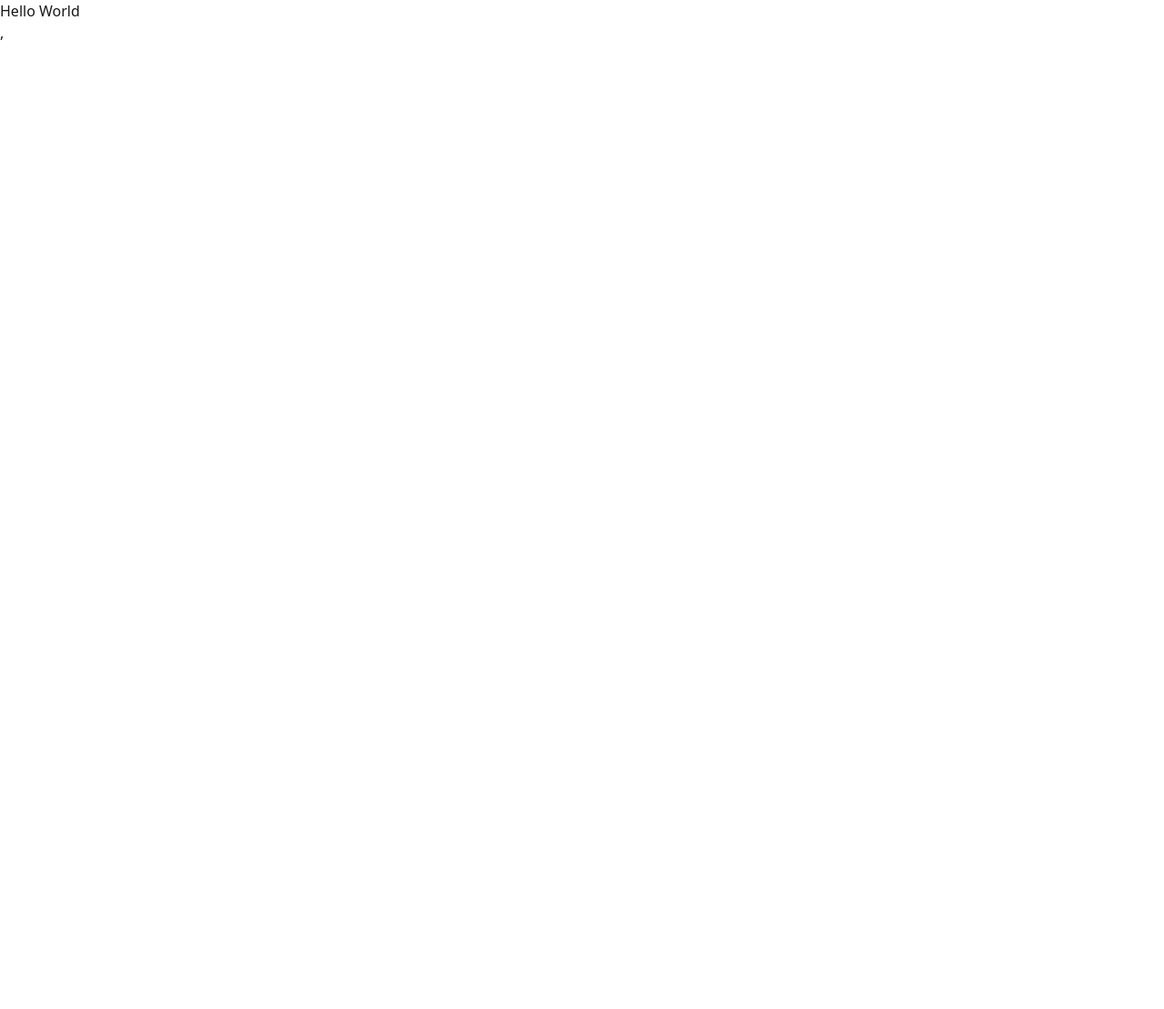
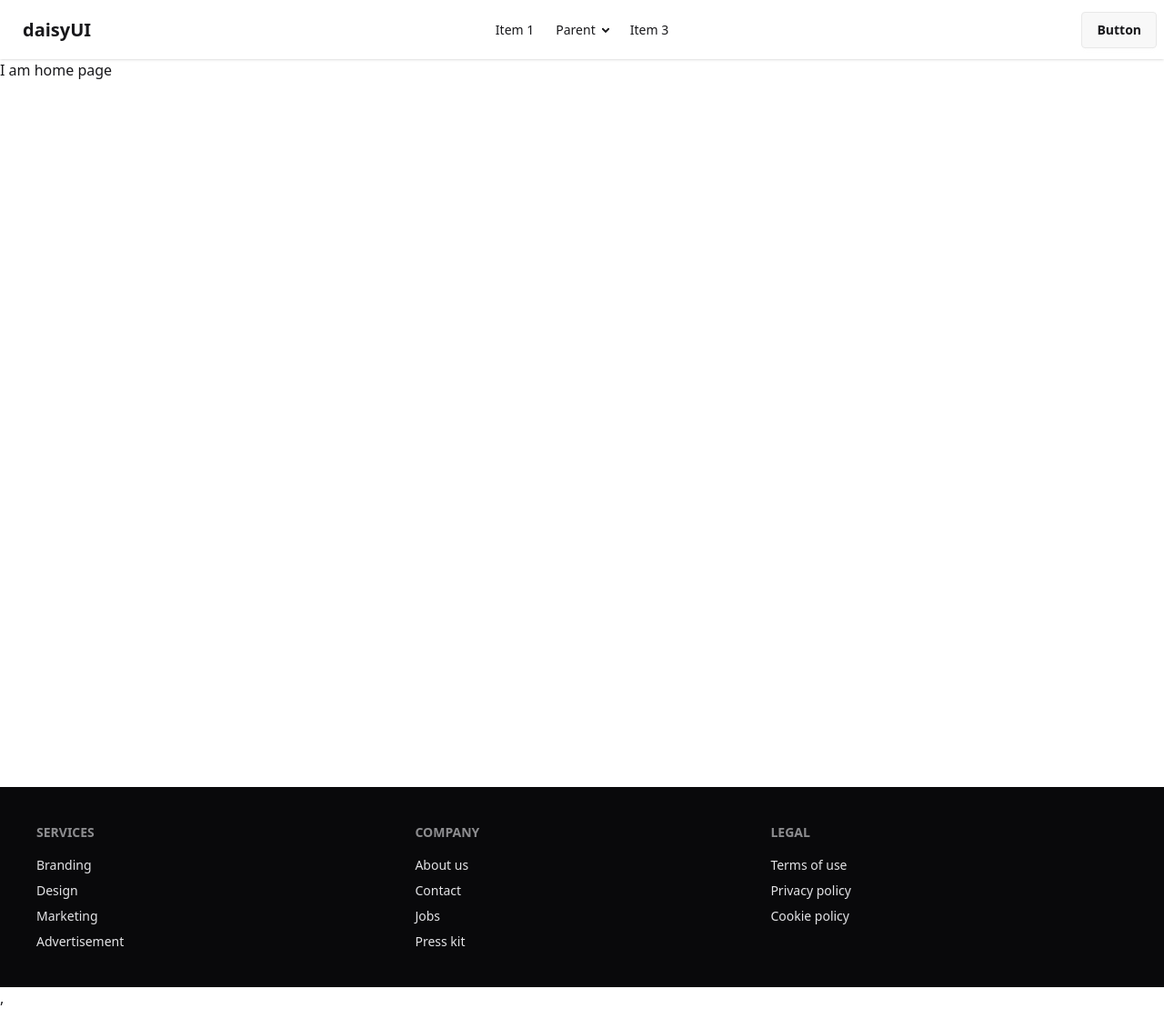
Before and after one commit to sifat-arch/fontend-Garments-Order, a React (Vite) app: page / in a window 1280 px wide. Shown: the whole page at 91% size. Before the commit the page ends 800 px from the top, so only its background shows below. Built offline with nearby package versions, Linux system fonts and the light colour scheme.

Commit message:
added navbar home page footer and authlayout pages

```diff
--- /dev/null
+++ b/src/Layouts/AuthLayout.jsx
@@ -0,0 +1,12 @@
+import React from "react";
+import { Outlet } from "react-router";
+
+const AuthLayout = () => {
+  return (
+    <div className="max-w-7xl mx-auto">
+      <Outlet />
+    </div>
+  );
+};
+
+export default AuthLayout;
--- /dev/null
+++ b/src/Layouts/RootLayout.jsx
@@ -0,0 +1,18 @@
+import React from "react";
+import Navbar from "../components/Navbar";
+import { Outlet } from "react-router";
+import Footer from "../components/Footer";
+
+const RootLayout = () => {
+  return (
+    <div>
+      <Navbar />
+      <div className="h-screen max-w-7xl mx-auto">
+        <Outlet />
+      </div>
+      <Footer />
+    </div>
+  );
+};
+
+export default RootLayout;
--- /dev/null
+++ b/src/components/Footer.jsx
@@ -0,0 +1,32 @@
+import React from "react";
+
+const Footer = () => {
+  return (
+    <div>
+      <footer className="footer sm:footer-horizontal bg-neutral text-neutral-content p-10">
+        <nav>
+          <h6 className="footer-title">Services</h6>
+          <a className="link link-hover">Branding</a>
+          <a className="link link-hover">Design</a>
+          <a className="link link-hover">Marketing</a>
+          <a className="link link-hover">Advertisement</a>
+        </nav>
+        <nav>
+          <h6 className="footer-title">Company</h6>
+          <a className="link link-hover">About us</a>
+          <a className="link link-hover">Contact</a>
+          <a className="link link-hover">Jobs</a>
+          <a className="link link-hover">Press kit</a>
+        </nav>
+        <nav>
+          <h6 className="footer-title">Legal</h6>
+          <a className="link link-hover">Terms of use</a>
+          <a className="link link-hover">Privacy policy</a>
+          <a className="link link-hover">Cookie policy</a>
+        </nav>
+      </footer>
+    </div>
+  );
+};
+
+export default Footer;
--- /dev/null
+++ b/src/components/Navbar.jsx
@@ -0,0 +1,82 @@
+import React from "react";
+
+const Navbar = () => {
+  return (
+    <div>
+      <div className="navbar bg-base-100 shadow-sm">
+        <div className="navbar-start">
+          <div className="dropdown">
+            <div tabIndex={0} role="button" className="btn btn-ghost lg:hidden">
+              <svg
+                xmlns="http://www.w3.org/2000/svg"
+                className="h-5 w-5"
+                fill="none"
+                viewBox="0 0 24 24"
+                stroke="currentColor"
+              >
+                {" "}
+                <path
+                  strokeLinecap="round"
+                  strokeLinejoin="round"
+                  strokeWidth="2"
+                  d="M4 6h16M4 12h8m-8 6h16"
+                />{" "}
+              </svg>
+            </div>
+            <ul
+              tabIndex="-1"
+              className="menu menu-sm dropdown-content bg-base-100 rounded-box z-1 mt-3 w-52 p-2 shadow"
+            >
+              <li>
+                <a>Item 1</a>
+              </li>
+              <li>
+                <a>Parent</a>
+                <ul className="p-2">
+                  <li>
+                    <a>Submenu 1</a>
+                  </li>
+                  <li>
+                    <a>Submenu 2</a>
+                  </li>
+                </ul>
+              </li>
+              <li>
+                <a>Item 3</a>
+              </li>
+            </ul>
+          </div>
+          <a className="btn btn-ghost text-xl">daisyUI</a>
+        </div>
+        <div className="navbar-center hidden lg:flex">
+          <ul className="menu menu-horizontal px-1">
+            <li>
+              <a>Item 1</a>
+            </li>
+            <li>
+              <details>
+                <summary>Parent</summary>
+                <ul className="p-2 bg-base-100 w-40 z-1">
+                  <li>
+                    <a>Submenu 1</a>
+                  </li>
+                  <li>
+                    <a>Submenu 2</a>
+                  </li>
+                </ul>
+              </details>
+            </li>
+            <li>
+              <a>Item 3</a>
+            </li>
+          </ul>
+        </div>
+        <div className="navbar-end">
+          <a className="btn">Button</a>
+        </div>
+      </div>
+    </div>
+  );
+};
+
+export default Navbar;
--- /dev/null
+++ b/src/pages/Home/Home.jsx
@@ -0,0 +1,7 @@
+import React from "react";
+
+const Home = () => {
+  return <div>I am home page</div>;
+};
+
+export default Home;
--- /dev/null
+++ b/src/pages/Login/Login.jsx
@@ -0,0 +1,7 @@
+import React from "react";
+
+const Login = () => {
+  return <div>Login</div>;
+};
+
+export default Login;
--- /dev/null
+++ b/src/pages/Register/Register.jsx
@@ -0,0 +1,7 @@
+import React from "react";
+
+const Register = () => {
+  return <div>register</div>;
+};
+
+export default Register;
--- a/src/routes/route.jsx
+++ b/src/routes/route.jsx
@@ -1,9 +1,34 @@
 import { createBrowserRouter } from "react-router";
+import RootLayout from "../Layouts/RootLayout";
+import Home from "../pages/Home/Home";
+import AuthLayout from "../Layouts/AuthLayout";
+import Login from "../pages/Login/Login";
+import Register from "../pages/Register/Register";
 
 const router = createBrowserRouter([
   {
     path: "/",
-    element: <div>Hello World</div>,
+    element: <RootLayout />,
+    children: [
+      {
+        index: 1,
+        element: <Home />,
+      },
+    ],
+  },
+  {
+    path: "/",
+    element: <AuthLayout />,
+    children: [
+      {
+        path: "login",
+        element: <Login />,
+      },
+      {
+        path: "register",
+        element: <Register />,
+      },
+    ],
   },
 ]);
 
```
